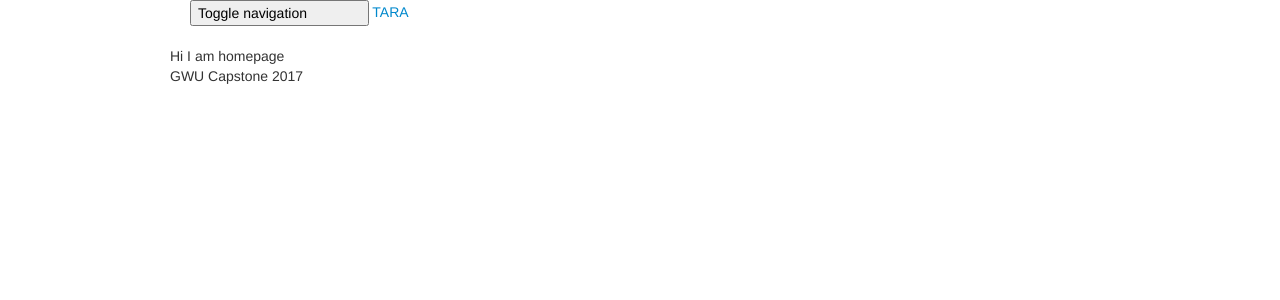
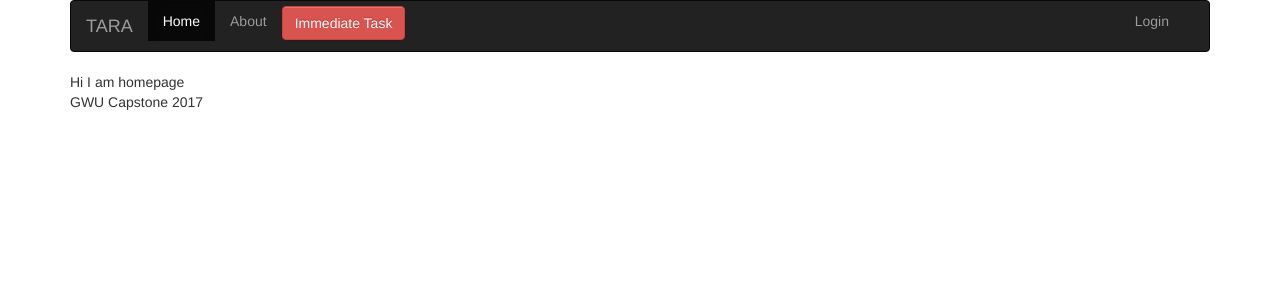
Before and after one commit to jcetnar/TARA, a PHP site: page / in a window 1280 px wide. Shown: the top 300 px of the page. Run offline with PHP 8.4, Linux system fonts and the light colour scheme; some libraries are stand-ins or nearby versions.

Commit message:
Inverted Navbar, Progress Bar, Display Stuff

```diff
--- a/app/views/header2.php
+++ b/app/views/header2.php
@@ -1,19 +1,30 @@
-<nav class="navbar navbar-default">
+<!DOCTYPE html>
+<html lang="en">
+<head>
+  <title>Bootstrap Case</title>
+  <meta charset="utf-8">
+  <meta name="viewport" content="width=device-width, initial-scale=1">
+  <link rel="stylesheet" href="https://maxcdn.bootstrapcdn.com/bootstrap/3.3.7/css/bootstrap.min.css">
+  <script src="https://ajax.googleapis.com/ajax/libs/jquery/3.1.1/jquery.min.js"></script>
+  <script src="https://maxcdn.bootstrapcdn.com/bootstrap/3.3.7/js/bootstrap.min.js"></script>
+</head>
+<body>
+
+<nav class="navbar navbar-inverse">
   <div class="container-fluid">
     <div class="navbar-header">
-            <button type="button" class="navbar-toggle collapsed" data-toggle="collapse" data-target="#bs-example-navbar-collapse-1" aria-expanded="false">
-		<span class="sr-only">Toggle navigation</span>
-		<span class="icon-bar"></span>
-		<span class="icon-bar"></span>
-		<span class="icon-bar"></span>
-            </button>
       <a class="navbar-brand" href="#">TARA</a>
     </div>
-        <div class="collapse navbar-collapse" id="bs-example-navbar=collapse-1">
     <ul class="nav navbar-nav">
-                <li class="active"><a href="#">Status <span class="sr-only"> (current)</span></a></li>
-                <li><a href="/immediate">Request Immediate Task</a></li>
+       <li class="active"><a href="#">Home</a></li>
+      <li><a href="#">About</a></li>
+      <button class="btn btn-danger navbar-btn">Immediate Task</button>
+    </ul>
+    <ul class="nav navbar-nav navbar-right">
+        <li><a href="#">Login</a></li>
     </ul>
   </div>
-    </div>
 </nav>
+
+</body>
+</html>
```
Lines whose indentation alone changed are shown as unchanged.
